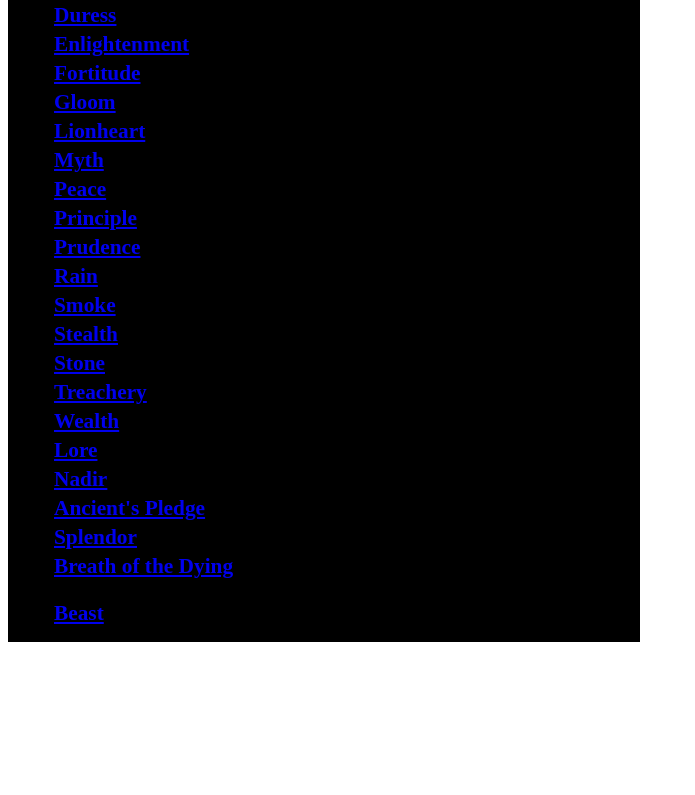
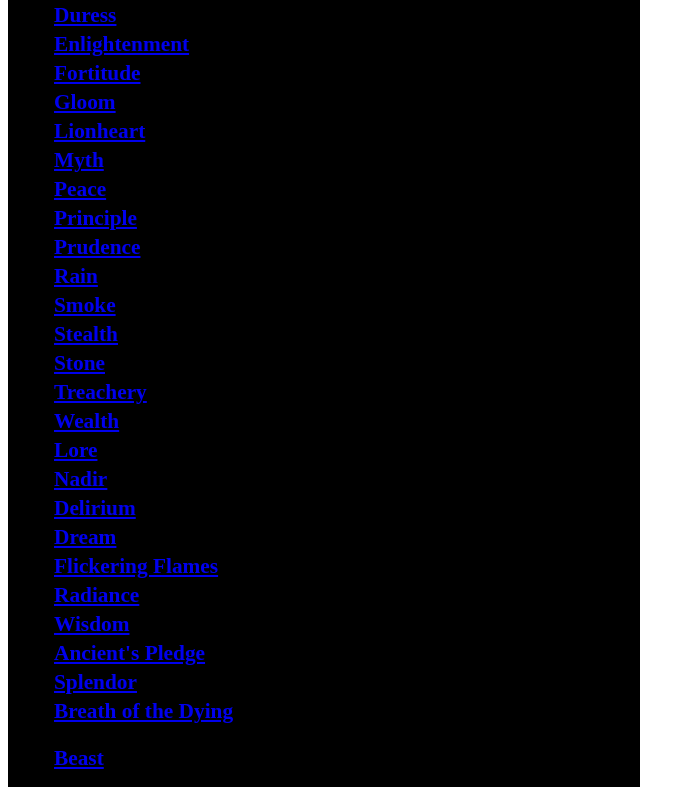
Before and after one commit to Yinkin45/d2-rune-calc, a Next.js app: page /runewords in a window 1280 px wide. Shown: the part 338-1133 px from the top of the page, without its empty margins (0-695 px from the left). Before the commit the page ends 988 px from the top, so only its background shows below. Built offline with nearby package versions, Linux system fonts and the light colour scheme.

Commit message:
added more data files for helmets.

```diff
--- a/data/helmets.js
+++ b/data/helmets.js
@@ -33,6 +33,100 @@ const HELMETS_RUNEWORDS = [
       { text: '−3 To Light Radius' },
     ],
   },
+  {
+    name: 'Delirium',
+    types: [ITEM_TYPES.HELMET],
+    minLevel: 51,
+    runes: ['lem', 'ist', 'lo'],
+    imageUrl: '/images/field_plate.png',
+    modifiers: [
+      { text: '1% Chance To Cast Level 50 Delirium When Struck' },
+      { text: '6% Chance To Cast Level 14 Mind Blast When Struck' },
+      { text: '11% Chance To Cast Level 18 Confuse On Striking' },
+      { text: '+2 To All Skills' },
+      { text: '+261 Defense' },
+      { text: '+10 To Vitality' },
+      { text: '50% Extra Gold From Monsters' },
+      { text: '25% Better Chance of Getting Magic Items' },
+      { text: 'Level 17 Attract (60 Charges)' },
+    ],
+  },
+  {
+    name: 'Dream',
+    types: [ITEM_TYPES.HELMET],
+    minLevel: 65,
+    runes: ['lo', 'jah', 'pul'],
+    imageUrl: '/images/field_plate.png',
+    modifiers: [
+      { text: '10% Chance To Cast Level 15 Confuse When Struck' },
+      { text: 'Level 15 Holy Shock Aura When Equipped' },
+      { text: '+20–30% Faster Hit Recovery' },
+      { text: '+30% Enhanced Defense' },
+      { text: '+150–220 Defense' },
+      { text: '+10 To Vitality' },
+      { text: 'Increase Maximum Life 5%' },
+      { text: '+0.625–61.875 To Mana (Based On Character Level)' },
+      { text: 'All Resistances +5–20' },
+      { text: '12–25% Better Chance of Getting Magic Items' },
+    ],
+  },
+  {
+    name: 'Flickering Flames',
+    types: [ITEM_TYPES.HELMET],
+    minLevel: 55,
+    runes: ['nef', 'pul', 'vex'],
+    imageUrl: '/images/field_plate.png',
+    modifiers: [
+      { text: 'Level 4-8 Resist Fire Aura When Equipped (varies)' },
+      { text: '+3 To Fire Skills' },
+      { text: '-10-15% to Enemy Fire Resistance (varies)' },
+      { text: '+30% Enhanced Defense' },
+      { text: '+30 Defense Vs. Missile' },
+      { text: '+50-75 To Mana (varies)' },
+      { text: 'Half Freeze Duration' },
+      { text: '+0.625–61.875 To Mana (Based On Character Level)' },
+      { text: '+5% To Maximum Fire Resist' },
+      { text: 'Poison Length Reduced by 50%' },
+    ],
+  },
+  {
+    name: 'Radiance',
+    types: [ITEM_TYPES.HELMET],
+    minLevel: 27,
+    runes: ['nef', 'sol', 'ith'],
+    imageUrl: '/images/field_plate.png',
+    modifiers: [
+      { text: '+75% Enhanced Defense' },
+      { text: '+30 Defense Vs. Missile' },
+      { text: '+10 To Energy' },
+      { text: '+10 To Vitality' },
+      { text: '15% Damage Goes To Mana' },
+      { text: '+50-75 To Mana (varies)' },
+      { text: 'Magic Damage Reduced By 3' },
+      { text: '+33 To Mana' },
+      { text: 'Damage Reduced By 7' },
+      { text: '+5 To Light Radius' },
+    ],
+  },
+  {
+    name: 'Wisdom',
+    types: [ITEM_TYPES.HELMET],
+    minLevel: 27,
+    runes: ['pul', 'ith', 'eld'],
+    imageUrl: '/images/field_plate.png',
+    modifiers: [
+      { text: '+33% Piercing Attack' },
+      { text: '+15-25% Bonus to Attack Rating (varies)' },
+      { text: '4-8% Mana Stolen Per Hit (varies)' },
+      { text: '+30% Enhanced Defense ' },
+      { text: '+10 Energy' },
+      { text: '15% Slower Stamina Drain' },
+      { text: 'Cannot Be Frozen' },
+      { text: '+33 To Mana' },
+      { text: '+5 Mana After Each Kill' },
+      { text: '15% Damage Taken Goes to Mana' },
+    ],
+  },
 ]
 
 export default HELMETS_RUNEWORDS
```
